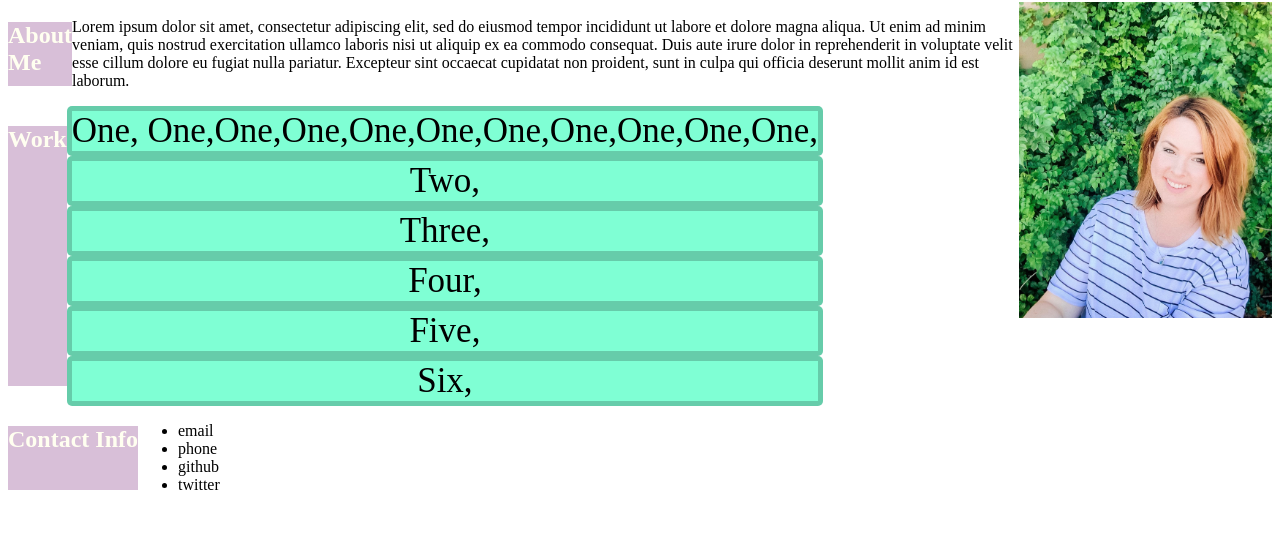
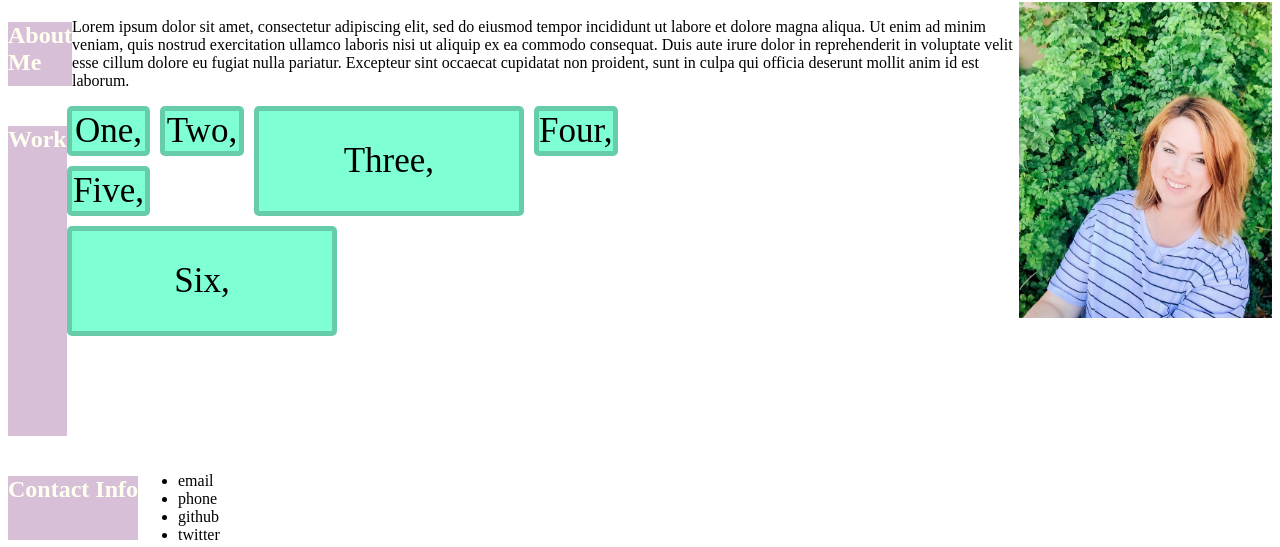
Before and after one commit to coricathemer/professional-portfolio, a plain HTML site: page index.html in a window 1280 px wide. Shown: the part 403-950 px from the top of the page. Before the commit the page ends 921 px from the top, so only its background shows below. Drawn offline with Linux system fonts and the light colour scheme.

Commit message:
css changes

```diff
--- a/assets/css/style.css
+++ b/assets/css/style.css
@@ -91,11 +91,11 @@ h2{
 }
 
 /* grid section begin */
-#grid-container {
+.grid-container {
     display: grid;
-    grid-template-columns: repeat(8, 1fr);
-    grid-template-rows: repeat(8, 1fr);
-    grid-gap: 100px;
+    grid-template-columns: repeat(6, 1fr);
+    grid-template-rows: repeat(6, 1fr);
+    grid-gap: 10px;
     grid-auto-flow: dense;
     flex-wrap: wrap;
 }
@@ -111,8 +111,8 @@ h2{
 }
 
 .grid-item:nth-child(3n) {
-    /* grid-column: span 3; */
-    /* grid-row: span 2; */
+    grid-column: span 3;
+    grid-row: span 2;
   }
 
   .box-1 {
--- a/index.html
+++ b/index.html
@@ -16,11 +16,9 @@
                     <li>
                         <a href="#about-me">About Me</a>
                     </li>
-
                     <li>
                         <a href="#work-projects">Work</a>
                     </li>
-
                     <li>
                         <a href="#contact-me">Contact Me</a>
                     </li>
@@ -49,8 +47,8 @@
             <h2>Work</h2>
         <div class="container">
             <div class="grid-container">
-                <div class="grid-item box-1"> One, One,One,One,One,One,One,One,One,One,One,</div>
-                <div class="grid-item box-2"> Two,</div>
+                <div class="grid-item box-1"> One, </div>
+                <div class="grid-item box-2"> Two, </div>
                 <div class="grid-item box-3"> Three, </div>
                 <div class="grid-item box-4"> Four, </div>
                 <div class="grid-item box-5"> Five, </div>
```
